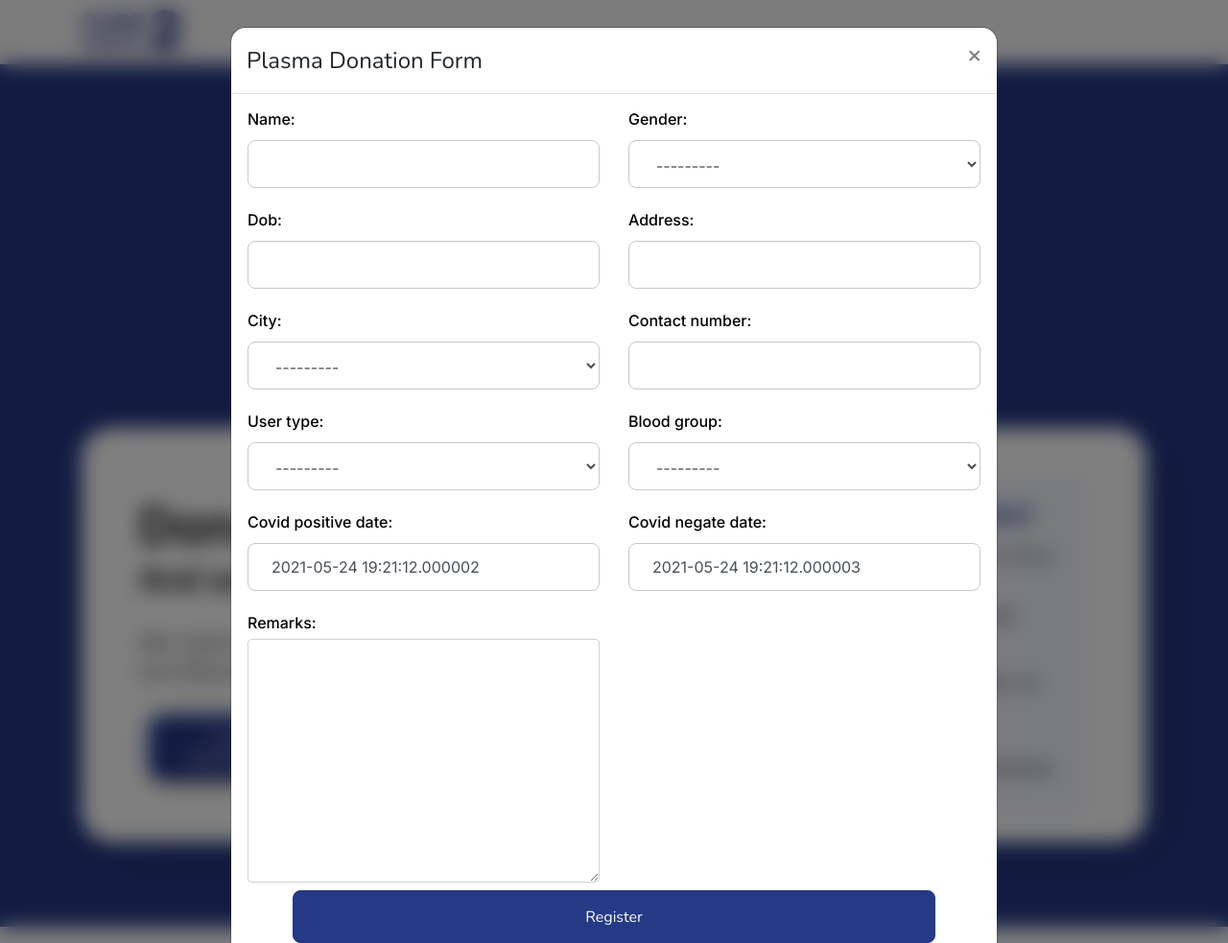
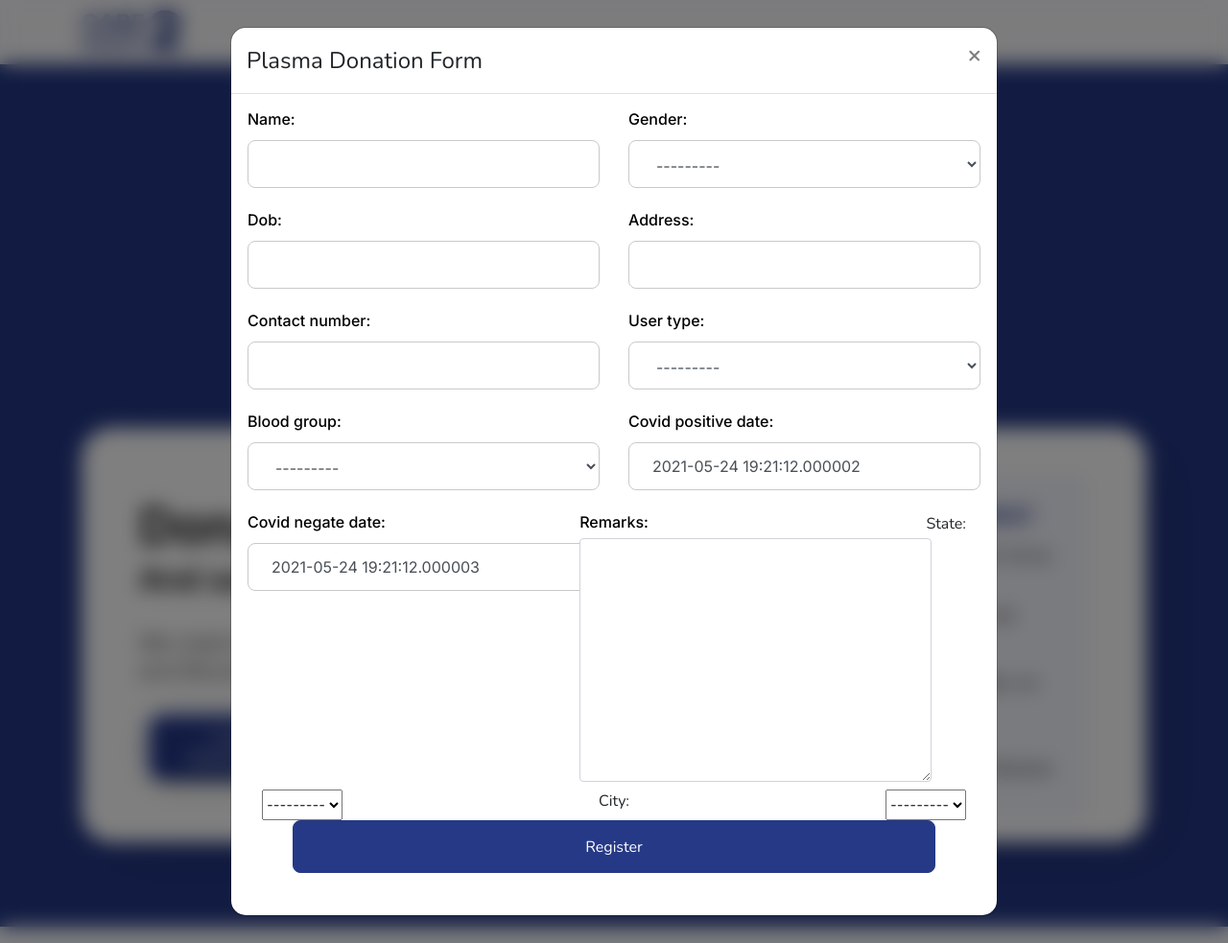
Before and after one commit to care2donate/care2donate, a Django app: page / in a window 1280 px wide, after a click that opens the changed part. Shown: the whole page at 96% size. Run offline with Django 3.2, Linux system fonts and the light colour scheme; some libraries are stand-ins or nearby versions.

Commit message:
locality data js script

```diff
--- a/care2donate/settings.py
+++ b/care2donate/settings.py
@@ -50,6 +50,7 @@
     'widget_tweaks',
     'bootstrap_datepicker_plus',
     'bootstrap4',
+    'django_extensions',
 
 ]
 
--- a/covid/api/home.py
+++ b/covid/api/home.py
@@ -1,4 +1,6 @@
-from covid.forms import CovidUserDetailForm, CovidUserForm
+from rest_framework import response
+from user.models import City, State
+from covid.forms import CovidUserDetailForm, CovidUserForm, LocalityForm
 from rest_framework import status
 # from rest_framework.authentication import BasicAuthentication
 # from rest_framework_jwt.authentication import JSONWebTokenAuthentication
@@ -22,11 +24,32 @@
     #                           JSONWebTokenAuthentication)
     # permission_classes = [IsAuthenticated]
 
+    @staticmethod
+    def get_locality_data():
+        data = {}
+        state_objs = State.objects.prefetch_related('city_state').all()
+        for state_obj in state_objs:
+            data[state_obj.id] = {}
+            city_objs = state_obj.city_state.order_by('name')
+            city_id_list = list(city_objs.values_list('id', flat=True))
+            city_name_list = list(city_objs.values_list('name', flat=True))
+
+            data[state_obj.id] = {
+                "names": city_name_list,
+                "ids": city_id_list
+            }
+
+        print(data)
+        return data
+
     def get(self, request, *args, **kwargs):
         covid_user_form = CovidUserForm(initial={})
         covid_user__details_form = CovidUserDetailForm(initial={})
+        locality_form = LocalityForm(initial={})
 
         return Response({
             'covid_user_form': covid_user_form,
             'covid_user_details_form': covid_user__details_form,
+            'locality_form': locality_form,
+            'locality_data': self.get_locality_data(),
         }, status=status.HTTP_200_OK)
--- a/covid/forms.py
+++ b/covid/forms.py
@@ -1,10 +1,32 @@
 from datetime import datetime
-from django.forms import ModelForm, DateField, SelectDateWidget
+from django import forms
+from django.forms import ModelForm, DateField
 
 
 from covid.models import CovidUserDetail
-from user.models import User
+from user.models import City, State, User
 from bootstrap_datepicker_plus import DatePickerInput
+
+
+class LocalityForm(forms.Form):
+    state_objs = State.objects.prefetch_related('city_state').order_by('name')
+    first_state = state_objs.first()
+
+    city_objs = City.objects.filter(state=first_state).order_by('name')
+    first_city = city_objs.first()
+
+    state = forms.ModelChoiceField(
+        # empty_label='Not Specified',
+        queryset=state_objs,
+        # widget=forms.Select(attrs={"onChange": 'getCity(this.value)'}),
+        initial=first_state
+    )
+
+    city = forms.ModelChoiceField(
+        # empty_label='Not Specified',
+        queryset=city_objs,
+        initial=first_city
+    )
 
 
 class CovidUserForm(ModelForm):
@@ -13,7 +35,7 @@
         fields = (
             'name', 'gender',
             'dob',
-            'address', 'city',
+            'address',
             'contact_number'
         )
         widgets = {
@@ -24,11 +46,9 @@
 
 
 class CovidUserDetailForm(ModelForm):
-    YEARS = [x for x in range(2019, 2023)]
 
     covid_positive_date = DateField(
         widget=DatePickerInput(
-            years=YEARS,
             format='DD/MM/YYYY',),
         initial=datetime.now()
     )
--- a/templates/covid/donor.html
+++ b/templates/covid/donor.html
@@ -1,9 +1,9 @@
-{{ covid_user_form.media }}            {# Adds date-picker required JS and CSS #}
+{{ covid_user_form.media }} {# Adds date-picker required JS and CSS #}
 
 <!-- Modal Header -->
 <div class="modal-header">
-<h4 class="modal-title">Plasma Donation Form</h4>
-<button type="button" class="close" data-dismiss="modal">&times;</button>
+    <h4 class="modal-title">Plasma Donation Form</h4>
+    <button type="button" class="close" data-dismiss="modal">&times;</button>
 </div>
 
 <!-- Modal body -->
@@ -13,10 +13,37 @@
             {% csrf_token %}
             {% include 'covid/includes/bs4_form.html' with form=covid_user_form %}
             {% include 'covid/includes/bs4_form.html' with form=covid_user_details_form %}
+
+            {{ locality_form}}
         </div>
 
         <div class="modal-footer border-0 pt-0 px-5 mb-2">
             <button type="button" class="btn register-btn">Register</button>
         </div>
     </form>
+
+    <script>
+        $(document).ready(function () {
+            $('select[name="state"]').on('change', function () {
+                var locality_data = {{locality_data | safe}};
+                //console.log("locality_data =", locality_data);
+
+                var cityOptions = "";
+                console.log("locality_data[this.value] =", locality_data[this.value]);
+
+                for (index in locality_data[this.value]["ids"]) {
+                    /*console.log(
+                        `${locality_data[this.value]["ids"][index]}: ${locality_data[this.value]["names"][index]}`
+                    );*/
+                    cityOptions += "<option>" + locality_data[this.value]["names"][index] + "</option>";
+                }
+
+                //console.log("cityOptions = ", cityOptions);
+                document.getElementsByName('city').forEach(function(ele, idx) {
+                    ele.innerHTML = cityOptions;
+                })
+            });
+
+        });
+    </script>
 </div>
--- a/templates/covid/recipient.html
+++ b/templates/covid/recipient.html
@@ -2,8 +2,8 @@
 
 <!-- Modal Header -->
 <div class="modal-header">
-<h4 class="modal-title">Plasma Request Form</h4>
-<button type="button" class="close" data-dismiss="modal">&times;</button>
+    <h4 class="modal-title">Plasma Request Form</h4>
+    <button type="button" class="close" data-dismiss="modal">&times;</button>
 </div>
 
 <!-- Modal body -->
@@ -13,10 +13,37 @@
             {% csrf_token %}
             {% include 'covid/includes/bs4_form.html' with form=covid_user_form %}
             {% include 'covid/includes/bs4_form.html' with form=covid_user_details_form %}
+
+            {{ locality_form}}
         </div>
 
         <div class="modal-footer border-0 pt-0 px-5 mb-2">
-          <button type="button" class="btn register-btn">Register</button>
+            <button type="button" class="btn register-btn">Register</button>
         </div>
     </form>
+
+    <script>
+        $(document).ready(function () {
+            $('select[name="state"]').on('change', function () {
+                var locality_data = {{locality_data | safe}};
+                //console.log("locality_data =", locality_data);
+
+                var cityOptions = "";
+                console.log("locality_data[this.value] =", locality_data[this.value]);
+
+                for (index in locality_data[this.value]["ids"]) {
+                    /*console.log(
+                        `${locality_data[this.value]["ids"][index]}: ${locality_data[this.value]["names"][index]}`
+                    );*/
+                    cityOptions += "<option>" + locality_data[this.value]["names"][index] + "</option>";
+                }
+
+                //console.log("cityOptions = ", cityOptions);
+                document.getElementsByName('city').forEach(function(ele, idx) {
+                    ele.innerHTML = cityOptions;
+                })
+            });
+
+        });
+    </script>
 </div>
```
